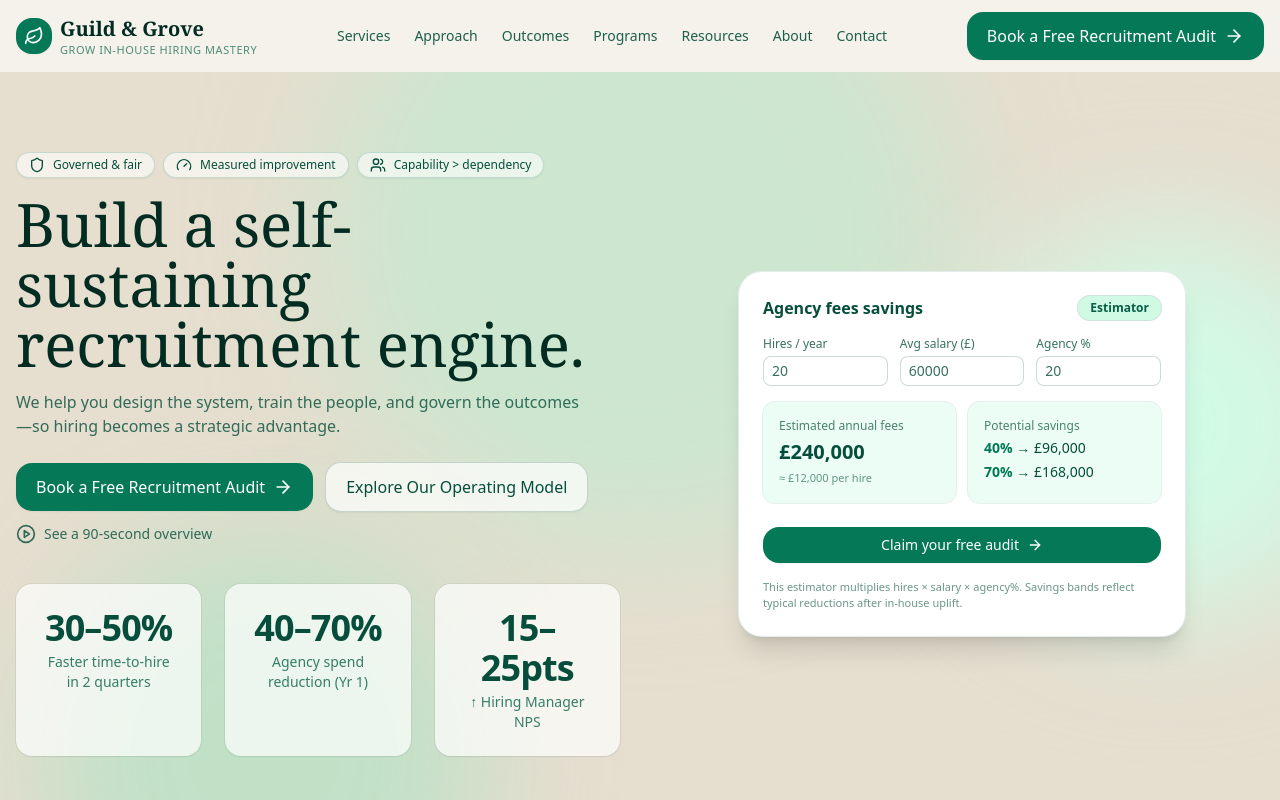
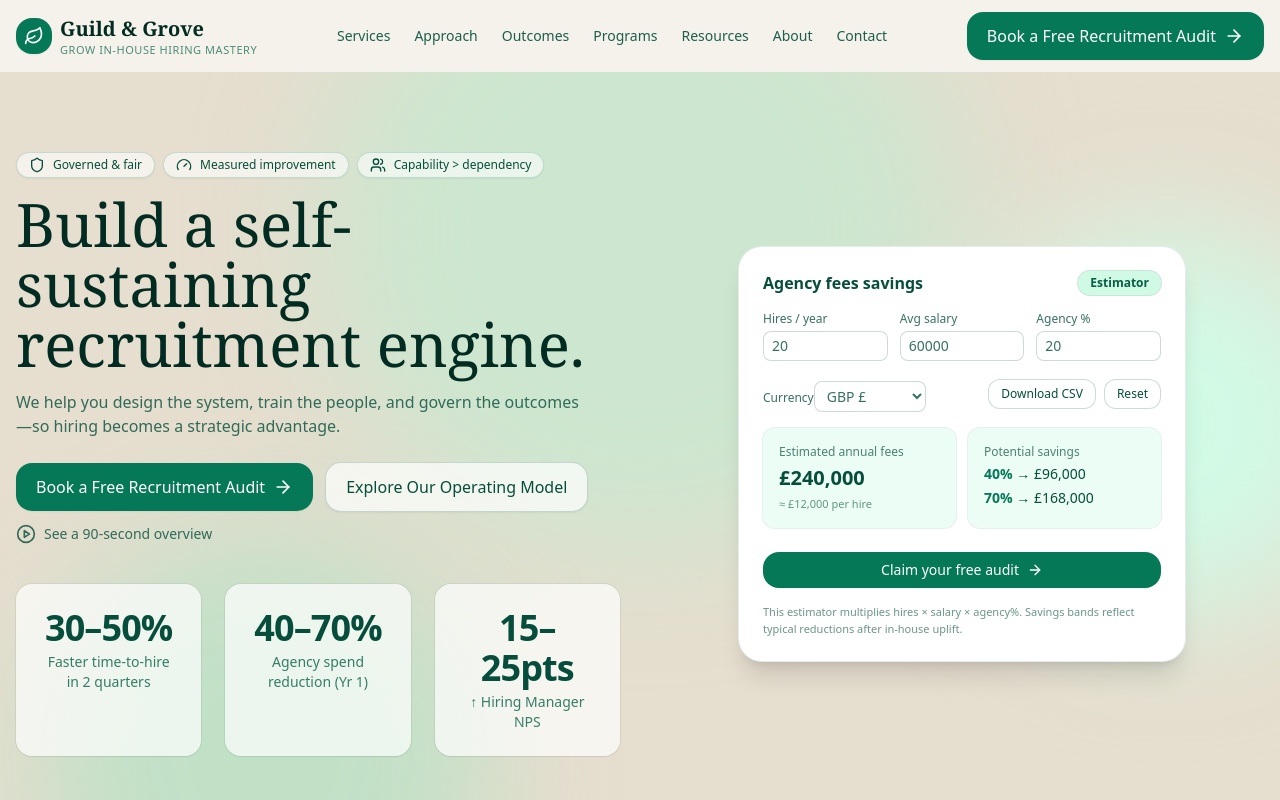
Before and after one commit to hazwg/guildandgrove, a React (Vite) app: page / in a window 1280 px wide. Shown: the top 800 px of the page. Built offline with nearby package versions, Linux system fonts and the light colour scheme; the HTML template or start-up script is replaced by a standard one.

Commit message:
Update App.jsx

```diff
--- a/src/App.jsx
+++ b/src/App.jsx
@@ -107,32 +107,89 @@ const FooterLink = ({ href = "#", children }) => (
   </a>
 );
 
-// --- Agency Fees Savings Calculator (Hero card replacement)
+// --- Agency Fees Savings Calculator (enhanced)
 const AgencySavingsCalculator = () => {
   const [hires, setHires] = useState(20);
   const [salary, setSalary] = useState(60000);
   const [percent, setPercent] = useState(20);
+  const [currency, setCurrency] = useState("GBP"); // "GBP" | "EUR" | "USD"
+
+  // Map currency -> locale for nicer grouping/formatting
+  const LOCALES = { GBP: "en-GB", EUR: "de-DE", USD: "en-US" };
+
+  // Load from localStorage on mount
+  useEffect(() => {
+    try {
+      const saved = JSON.parse(localStorage.getItem("gg-agency-calc") || "{}");
+      if (saved && typeof saved === "object") {
+        if (Number.isFinite(saved.hires)) setHires(saved.hires);
+        if (Number.isFinite(saved.salary)) setSalary(saved.salary);
+        if (Number.isFinite(saved.percent)) setPercent(saved.percent);
+        if (typeof saved.currency === "string") setCurrency(saved.currency);
+      }
+    } catch {}
+  }, []);
+
+  // Persist on change
+  useEffect(() => {
+    try {
+      localStorage.setItem(
+        "gg-agency-calc",
+        JSON.stringify({ hires, salary, percent, currency })
+      );
+    } catch {}
+  }, [hires, salary, percent, currency]);
 
   const safeNum = (v, def = 0) => {
     const n = Number(v);
     return Number.isFinite(n) ? n : def;
   };
 
-  const fees =
-    Math.max(0, safeNum(hires)) *
-    Math.max(0, safeNum(salary)) *
-    (Math.max(0, safeNum(percent)) / 100);
+  const _hires = Math.max(0, safeNum(hires));
+  const _salary = Math.max(0, safeNum(salary));
+  const _percent = Math.max(0, Math.min(100, safeNum(percent)));
 
-  const savingsLow = fees * 0.4; // 40% reduction
-  const savingsHigh = fees * 0.7; // 70% reduction
-  const perHire = hires > 0 ? fees / hires : 0;
+  const fees = _hires * _salary * (_percent / 100); // annual total fees
+  const savings40 = fees * 0.4;
+  const savings70 = fees * 0.7;
+  const perHire = _hires > 0 ? fees / _hires : 0;
 
   const fmt = (n) =>
-    new Intl.NumberFormat("en-GB", {
+    new Intl.NumberFormat(LOCALES[currency] || "en-GB", {
       style: "currency",
-      currency: "GBP",
+      currency,
       maximumFractionDigits: 0,
     }).format(isFinite(n) ? n : 0);
+
+  const reset = () => {
+    setHires(20);
+    setSalary(60000);
+    setPercent(20);
+    setCurrency("GBP");
+    try { localStorage.removeItem("gg-agency-calc"); } catch {}
+  };
+
+  const downloadCsv = () => {
+    const rows = [
+      ["Hires per year", _hires],
+      ["Average salary", _salary],
+      ["Agency %", _percent + "%"],
+      ["Estimated annual fees", fees],
+      ["Per-hire fee", perHire],
+      ["Savings (40%)", savings40],
+      ["Savings (70%)", savings70],
+      ["Currency", currency],
+    ];
+    const csv =
+      "data:text/csv;charset=utf-8," +
+      rows.map((r) => r.map((c) => `"${String(c).replace(/"/g, '""')}"`).join(",")).join("\n");
+    const a = document.createElement("a");
+    a.href = csv;
+    a.download = "agency-fees-estimate.csv";
+    document.body.appendChild(a);
+    a.click();
+    a.remove();
+  };
 
   return (
     <div
@@ -145,6 +202,7 @@ const AgencySavingsCalculator = () => {
           <Badge>Estimator</Badge>
         </div>
 
+        {/* Inputs */}
         <div className="grid grid-cols-3 gap-3">
           <label className="text-xs text-emerald-900/80">
             Hires / year
@@ -158,7 +216,7 @@ const AgencySavingsCalculator = () => {
             />
           </label>
           <label className="text-xs text-emerald-900/80">
-            Avg salary (£)
+            Avg salary
             <input
               type="number"
               min={0}
@@ -182,6 +240,40 @@ const AgencySavingsCalculator = () => {
           </label>
         </div>
 
+        {/* Currency + actions */}
+        <div className="flex items-center justify-between gap-3">
+          <label className="text-xs text-emerald-900/80">
+            Currency
+            <select
+              value={currency}
+              onChange={(e) => setCurrency(e.target.value)}
+              className="mt-1 w-28 rounded-lg border border-emerald-900/20 bg-white px-2 py-1 text-sm outline-none ring-emerald-600 focus:ring"
+            >
+              <option value="GBP">GBP £</option>
+              <option value="EUR">EUR €</option>
+              <option value="USD">USD $</option>
+            </select>
+          </label>
+
+          <div className="flex items-center gap-2">
+            <button
+              type="button"
+              onClick={downloadCsv}
+              className="rounded-xl border border-emerald-900/20 bg-white px-3 py-1.5 text-xs font-medium text-emerald-900 hover:bg-white/80"
+            >
+              Download CSV
+            </button>
+            <button
+              type="button"
+              onClick={reset}
+              className="rounded-xl border border-emerald-900/20 bg-white px-3 py-1.5 text-xs font-medium text-emerald-900 hover:bg-white/80"
+            >
+              Reset
+            </button>
+          </div>
+        </div>
+
+        {/* Results */}
         <div className="grid grid-cols-2 gap-3">
           <div className="rounded-xl bg-emerald-50 p-4 ring-1 ring-emerald-700/10">
             <div className="text-xs text-emerald-900/70">Estimated annual fees</div>
@@ -191,8 +283,8 @@ const AgencySavingsCalculator = () => {
           <div className="rounded-xl bg-emerald-50 p-4 ring-1 ring-emerald-700/10">
             <div className="text-xs text-emerald-900/70">Potential savings</div>
             <div className="mt-1 text-sm text-emerald-900">
-              <div><span className="text-emerald-700 font-semibold">40%</span> → {fmt(savingsLow)}</div>
-              <div className="mt-1"><span className="text-emerald-700 font-semibold">70%</span> → {fmt(savingsHigh)}</div>
+              <div><span className="text-emerald-700 font-semibold">40%</span> → {fmt(savings40)}</div>
+              <div className="mt-1"><span className="text-emerald-700 font-semibold">70%</span> → {fmt(savings70)}</div>
             </div>
           </div>
         </div>
```
